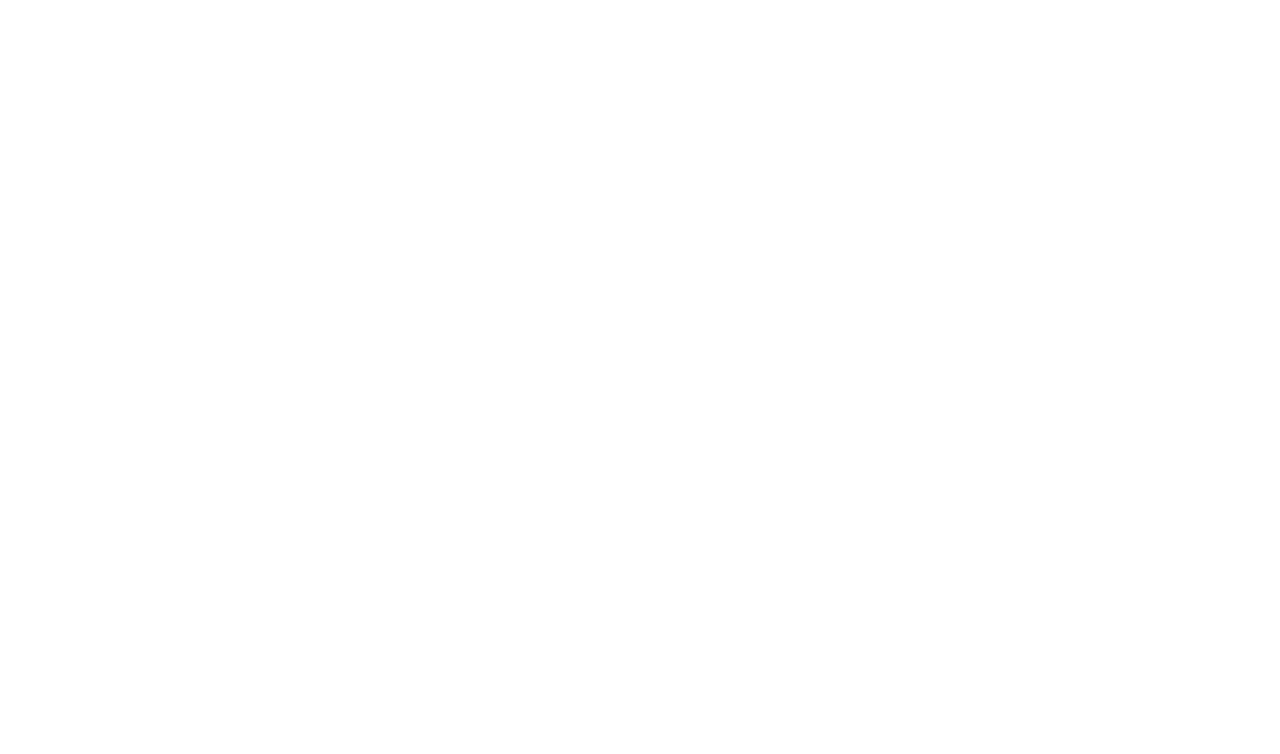
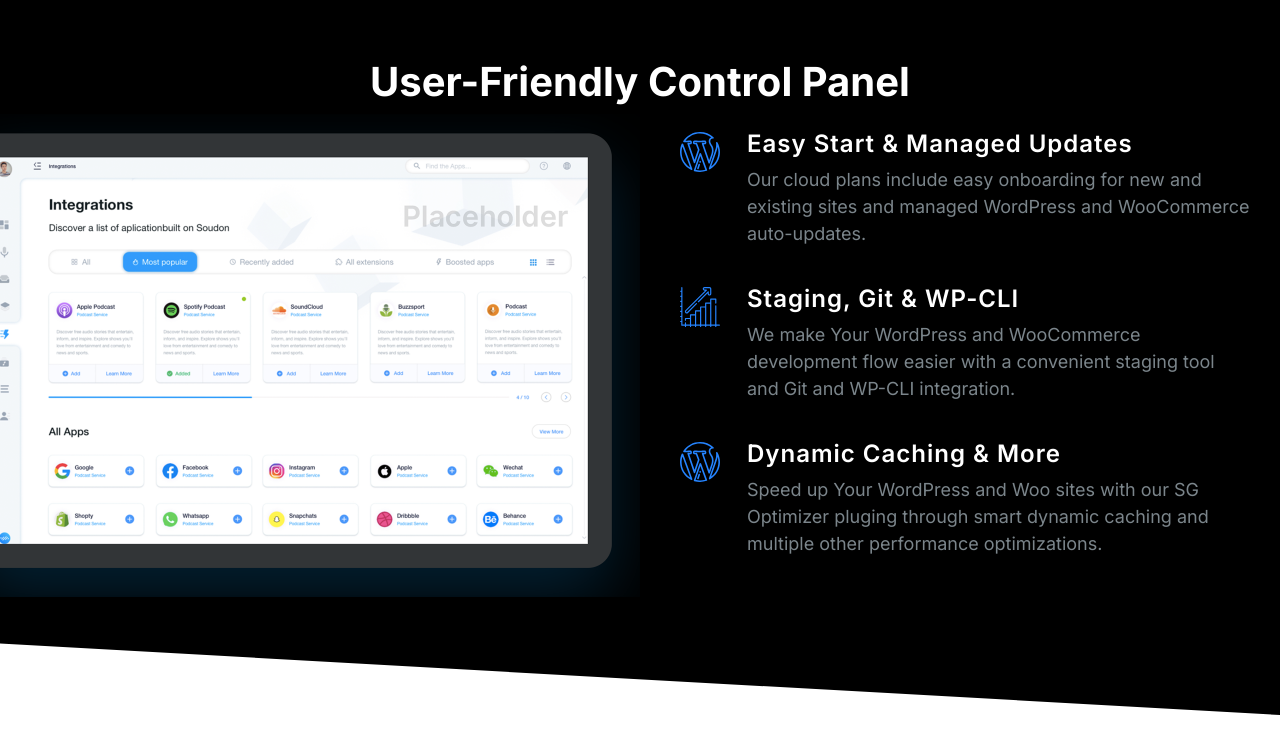
Before and after one commit to borisyelnikoff/moshify-web-page, a plain HTML site: page index.html in a window 1280 px wide. Drawn offline with Linux system fonts and the light colour scheme.

Commit message:
Build showcase block.

```diff
--- a/css/styles.css
+++ b/css/styles.css
@@ -17,6 +17,11 @@
 }
 
 /* Typography */
+::selection {
+  background-color: var(--color-primary);
+  color: white;
+}
+
 html {
   font-size: 62.5%;
 }
@@ -46,6 +51,7 @@ h2 {
 
 h3 {
   font-size: 3rem;
+  font-weight: 500;
 }
 
 p {
@@ -138,7 +144,6 @@ a {
 .list {
   list-style: none;
   padding-left: 0;
-  color: var(--color-headings);
 }
 
 .list--inline .list__item {
@@ -153,6 +158,7 @@ a {
 .list--tick {
   padding-left: 3rem;
   list-style-image: url("/images/tick.svg");
+  color: var(--color-headings);
 }
 
 .list--tick .list__item {
@@ -446,6 +452,7 @@ a {
 /* Media */
 .media {
   display: flex;
+  margin-bottom: 4rem;
 }
 
 .media__image {
@@ -461,7 +468,7 @@ a {
   font-weight: 600;
   letter-spacing: 1px;
   line-height: 2.4rem;
-  margin-bottom: 2rem;
+  margin-bottom: 1rem;
 }
 
 .media__content {
@@ -693,7 +700,9 @@ a {
   padding-bottom: calc(var(--padding-vertical) + 4rem);
 }
 
-.block--dark .block__heading {
+.block--dark h1,
+.block--dark h2,
+.block--dark h3 {
   color: white;
 }
 
@@ -833,15 +842,15 @@ a {
   }
 }
 
-/* Feature content*/
-.grid.feature {
+/* Features*/
+.feature {
   gap: 4rem 2rem;
   margin: 12rem 0;
   align-items: center;
   justify-content: center;
 }
 
-.grid.feature:first-of-type {
+.feature:first-of-type {
   margin-top: 6rem;
 }
 
@@ -866,7 +875,31 @@ a {
 }
 
 @media screen and (min-width: 768px) {
-  .grid.feature:nth-of-type(even) .feature__content {
+  .feature:nth-of-type(even) .feature__content {
     order: 2;
   }
 }
+
+/* Showcase block */
+.block-showcase__content {
+  gap: 4rem;
+}
+
+.block-showcase__image > img {
+  width: 100%;
+}
+
+@media screen and (min-width: 768px) {
+  .block-showcase__content {
+    grid-template-columns: 50% 50%;
+  }
+
+  .block-showcase__image {
+    justify-self: end;
+  }
+
+  .block-showcase__image > img {
+    max-width: 700px;
+    width: auto;
+  }
+}
--- a/index.html
+++ b/index.html
@@ -14,6 +14,78 @@
     <link rel="stylesheet" href="css/styles.css" />
   </head>
   <body>
+    <section class="block block--dark block--skewed-right block-showcase">
+      <header class="block__header">
+        <h2>User-Friendly Control Panel</h2>
+      </header>
+      <div class="grid grid--1x2 container block-showcase__content">
+        <picture class="block-showcase__image">
+          <source
+            type="mage/webp"
+            srcset="images/ipad.webp 1x images/ipad@2x.webp 2x"
+          />
+          <source
+            type="mage/png"
+            srcset="images/ipad.png 1x images/ipad@2x.png 2x"
+          />
+          <img
+            src="images/ipad@2x.png"
+            alt="A balance graph and memory options"
+          />
+        </picture>
+        <ul class="list">
+          <li class="list__item">
+            <div class="media">
+              <div class="media__image">
+                <svg class="icon">
+                  <use xlink:href="images/icons.svg#wordpress" />
+                </svg>
+              </div>
+              <div class="media__body">
+                <h3 class="media__title">Easy Start & Managed Updates</h3>
+                <p class="media__content">
+                  Our cloud plans include easy onboarding for new and existing
+                  sites and managed WordPress and WooCommerce auto-updates.
+                </p>
+              </div>
+            </div>
+          </li>
+          <li class="list__item">
+            <div class="media">
+              <div class="media__image">
+                <svg class="icon">
+                  <use xlink:href="images/icons.svg#growth" />
+                </svg>
+              </div>
+              <div class="media__body">
+                <h3 class="media__title">Staging, Git & WP-CLI</h3>
+                <p class="media__content">
+                  We make Your WordPress and WooCommerce development flow easier
+                  with a convenient staging tool and Git and WP-CLI integration.
+                </p>
+              </div>
+            </div>
+          </li>
+          <li class="list__item">
+            <div class="media">
+              <div class="media__image">
+                <svg class="icon">
+                  <use xlink:href="images/icons.svg#wordpress" />
+                </svg>
+              </div>
+              <div class="media__body">
+                <h3 class="media__title">Dynamic Caching & More</h3>
+                <p class="media__content">
+                  Speed up Your WordPress and Woo sites with our SG Optimizer
+                  pluging through smart dynamic caching and multiple other
+                  performance optimizations.
+                </p>
+              </div>
+            </div>
+          </li>
+        </ul>
+      </div>
+    </section>
     <script src="js/main.js"></script>
   </body>
 </html>
```
Also changed, not shown: components/block-showcase.html (added, +69 -0 lines), components/block-domain.html (renamed from components/domain.html), components/block-features.html (renamed from components/features.html), images/ipad.png (added), images/ipad.webp (added), images/ipad@2x.png (added), images/ipad@2x.webp (added).
